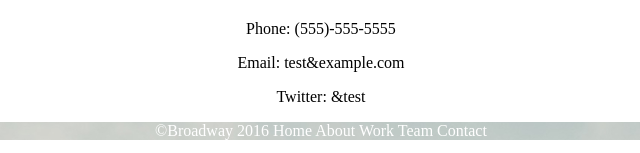
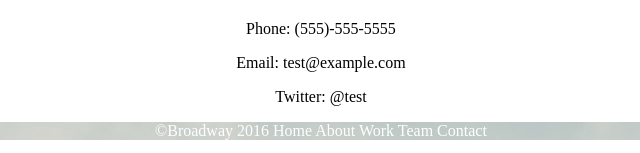
Before and after one commit to johnrobertmcbride/broadway, a plain HTML site: page index.html in a window 1280 px wide. Shown: the part 1181-1334 px from the top of the page, 319-959 px from the left. Drawn offline with Linux system fonts and the light colour scheme.

Commit message:
Fix &'s to @'s

```diff
--- a/index.html
+++ b/index.html
@@ -47,8 +47,8 @@
     <div id="contact">
       <h3>Contact</h3>
       <p>Phone: (555)-555-5555</p>
-      <p>Email: test&amp;example.com</p>
-      <p>Twitter: &amp;test</p>
+      <p>Email: test@example.com</p>
+      <p>Twitter: @test</p>
     </div>
 
     <!-- Footer -->
```
